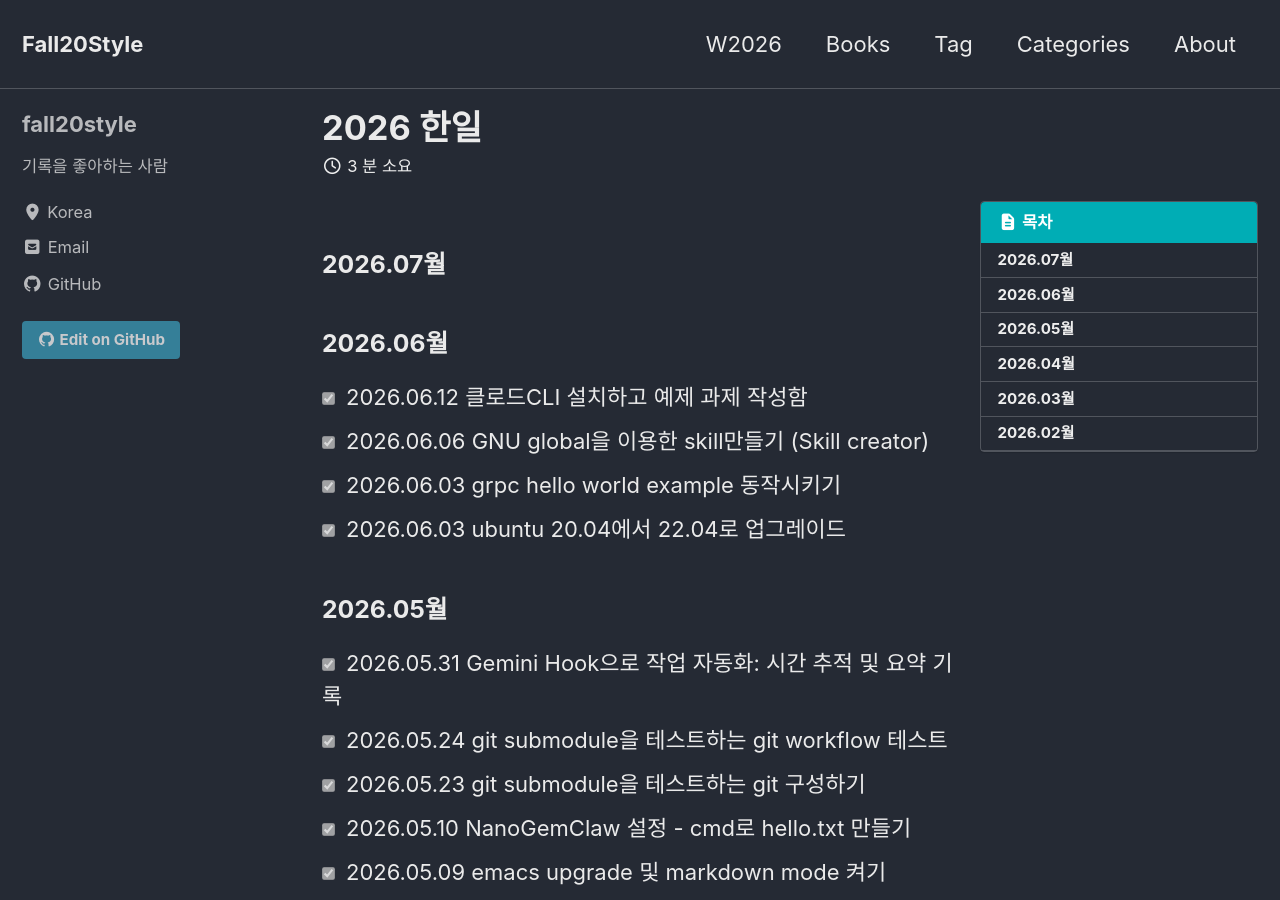
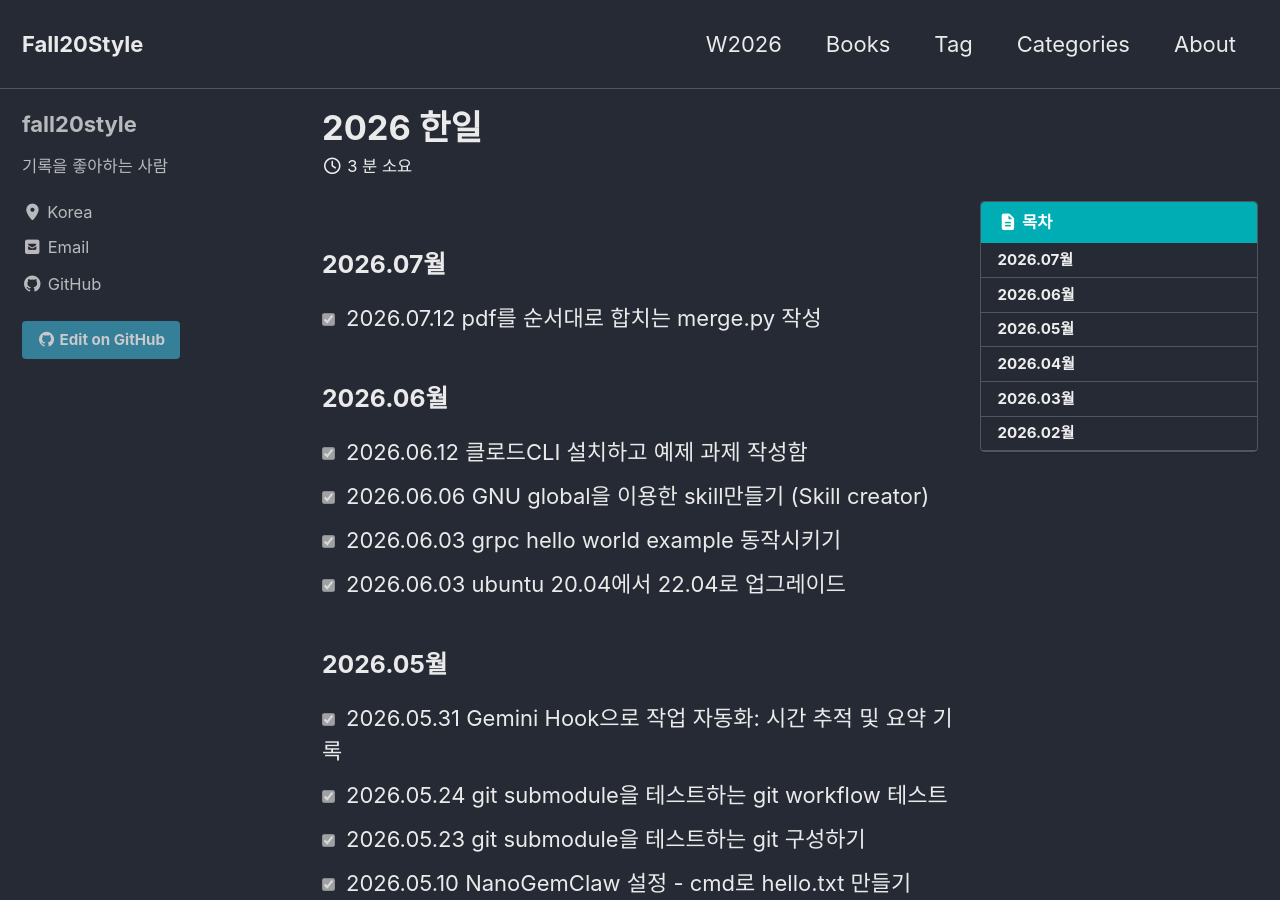
Before and after one commit to fall20style/fall20style.github.io, a Jekyll site: the page built from W2026.md, in a window 1280 px wide and 900 px high. Built offline with Jekyll 4.4.1, drawn with Linux system fonts in a browser that asks for light colours; cached includes are drawn as plain includes.

Commit message:
Update W2026.md

```diff
--- a/W2026.md
+++ b/W2026.md
@@ -12,7 +12,7 @@ description: desc가 여기에
 ---
 
 ### 2026.07월
-
+- [X] 2026.07.12 pdf를 순서대로 합치는 merge.py 작성
 
 ### 2026.06월
 - [X] 2026.06.12 클로드CLI 설치하고 예제 과제 작성함
```
